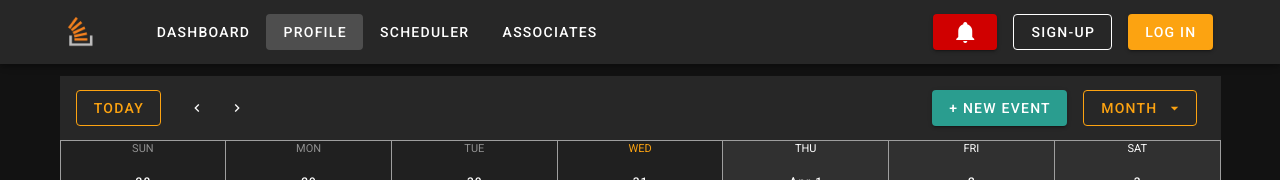
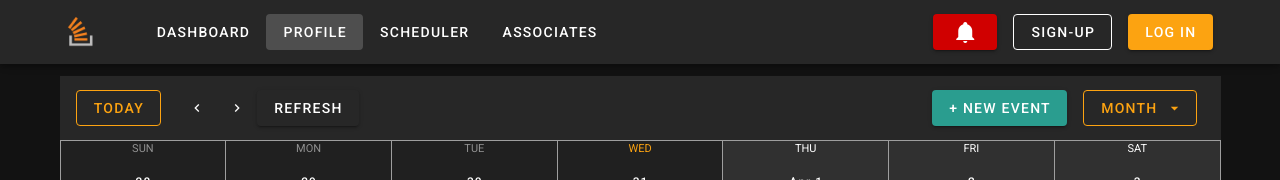
Before and after one commit to cse442-at-ub/cse442-project-swag-overflow, a Nuxt app in the folder front-end/: page /profile in a window 1280 px wide. Shown: the top 180 px of the page. Built offline with nearby package versions, Linux system fonts and the light colour scheme; what vue-notification would draw is missing.

Commit message:
#35 final commit

```diff
--- a/front-end/pages/profile.vue
+++ b/front-end/pages/profile.vue
@@ -36,6 +36,10 @@
               <v-icon small>
                 mdi-chevron-right
               </v-icon>
+            </v-btn>
+            <v-btn
+              @click="refresh">
+              REFRESH
             </v-btn>
             <v-toolbar-title v-if="$refs.calendar">
               {{ $refs.calendar.title }}
@@ -626,8 +630,72 @@ export default {
       rnd (a, b) {
           return Math.floor((b - a + 1) * Math.random()) + a
       },
+      async refresh() {
+        var self = this
 
-      addEvent(){
+        // Get all friends
+        await this.$axios.post('http://localhost/friend/read.php', {
+          headers: {
+          "Content-Type": "application/json",
+          "Access-Control-Allow-Origin": "*",
+          "Access-Control-Allow-Methods": "OPTIONS",
+          "Access-Control-Allow-Headers": "Content-Type, Authorization",
+          "Access-Control-Allow-Credentials": "true",
+          "CrossOrigin": "true"
+          },
+          data: {
+            username: this.$store.state.user.username,
+            request: "false",
+            friend: "true"
+          }
+        })
+        .then(function (response) {
+            var headers = response.headers
+            var data = JSON.parse(headers['data']).records
+            data = data.filter(e => e != null)
+            console.log(data)
+            self.friendsList = data
+        })
+        .catch(function (error) {
+          console.log(error.response)
+        });
+
+        // Loads event data
+        await this.$axios.post('http://localhost/event/read.php', {
+              headers: {
+              "Content-Type": "application/json",
+              "Access-Control-Allow-Origin": "*",
+              "Access-Control-Allow-Methods": "OPTIONS",
+              "Access-Control-Allow-Headers": "Content-Type, Authorization",
+              "Access-Control-Allow-Credentials": "true",
+              "CrossOrigin": "true"
+              },
+              data: {
+                username: this.$store.state.user.username
+              }
+            })
+            .then(function (response) {
+                var headers = response.headers
+                var formatted = []
+                for (var eventItem in headers['data']['records']) {
+                  var temp = {}
+                  temp['name'] = eventItem['username']
+                  temp['start_date'] = eventItem['event_start_day']
+                  temp['end_date'] = eventItem['event_end_day']
+                  temp['start_time'] = eventItem['event_start_time']
+                  temp['end_time'] = eventItem['event_end_time']
+                  temp['hall'] = eventItem['event_location']
+                  temp['description'] = eventItem['event_description']
+                  temp['attendees'] = [eventItem['event_attendee_username']]
+                  formatted.push(temp)
+                }
+                self.events = formatted
+            })
+            .catch(function (error) {
+              console.log(error.response)
+            });
+      },
+      async addEvent(){
           let userEvent = [];
 
           let startTime = '';
@@ -654,9 +722,41 @@ export default {
               color: this.colors[this.rnd(0, this.colors.length - 1)],
           });
 
-          console.log(userEvent);
+          this.events.push(userEvent)
 
-          this.events = userEvent
+          // Create event
+          var self = this
+          await this.$axios.post('http://localhost/event/create.php', {
+                  headers: {
+                      "Content-Type": "application/json",
+                      "Access-Control-Allow-Origin": "*",
+                      "Access-Control-Allow-Methods": "OPTIONS",
+                      "Access-Control-Allow-Headers": "Content-Type, Authorization",
+                      "Access-Control-Allow-Credentials": "true",
+                      "CrossOrigin": "true"
+                  },
+                  data: {
+                      username: self.$store.state.user.username,
+                      email: "",
+                      event_name: self.event.name,
+                      event_type: self.event.description,
+                      event_start_day: self.event.start_date,
+                      event_start_time: self.event.start_time,
+                      event_end_day: self.event.end_date,
+                      event_end_time: self.event.end_time,
+                      event_description: self.event.description,
+                      event_location: self.event.hall,
+                      event_attendee_username: "",
+                      event_attendee_email: ""
+                  }
+              })
+                  .then(function (response) {
+                      return response.headers['message']
+                  })
+                  .catch(function (error) {
+                      console.log(error.response)
+                      return response.headers['message']
+                  });
       },
     }
 }
--- a/front-end/pages/scheduler.vue
+++ b/front-end/pages/scheduler.vue
@@ -258,6 +258,10 @@
               <v-icon small>
                 mdi-chevron-right
               </v-icon>
+            </v-btn>
+            <v-btn
+              @click="fetchEvents">
+              REFRESH
             </v-btn>
             <v-toolbar-title v-if="$refs.calendar">
               {{ $refs.calendar.title }}
```
